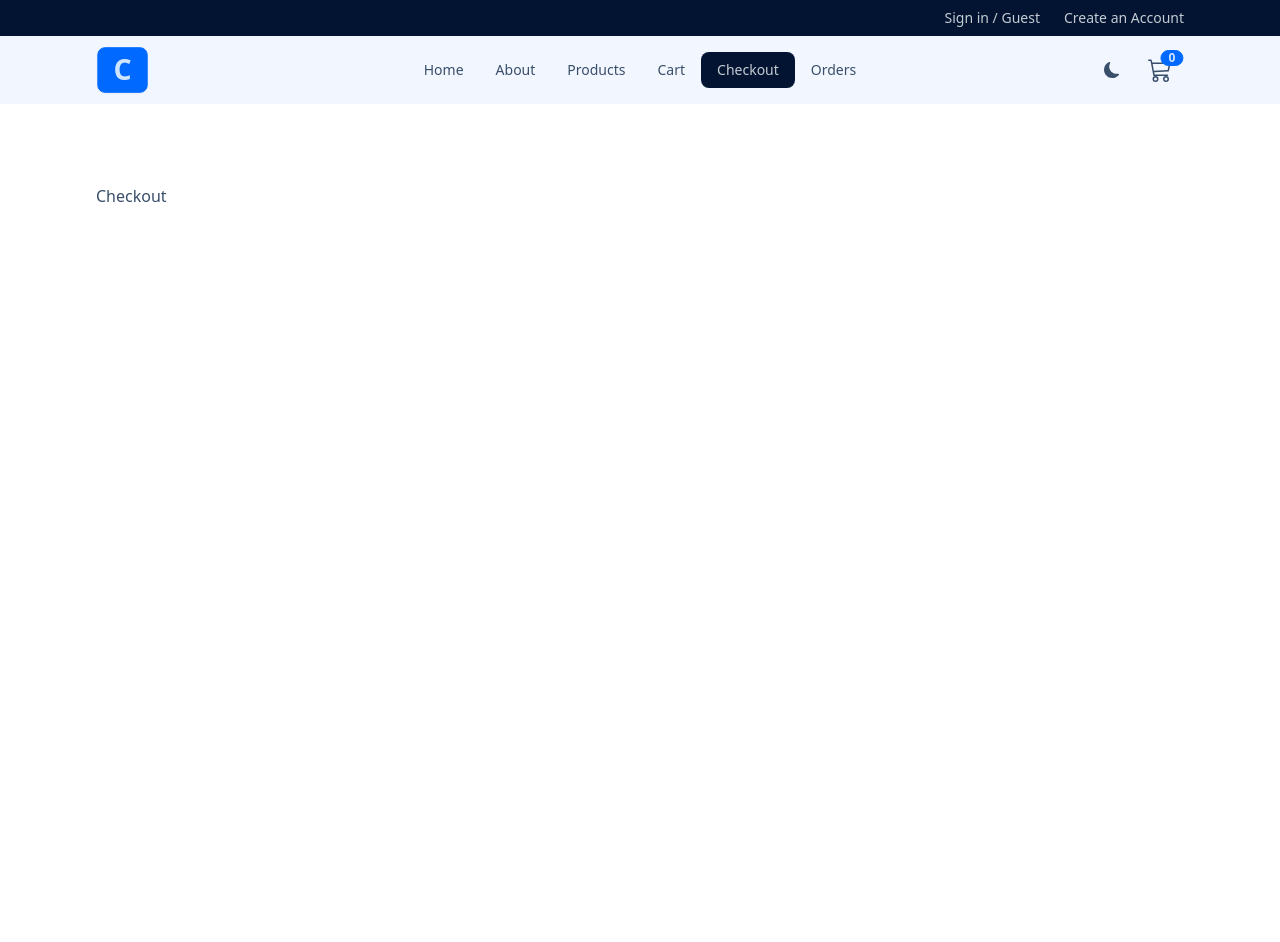
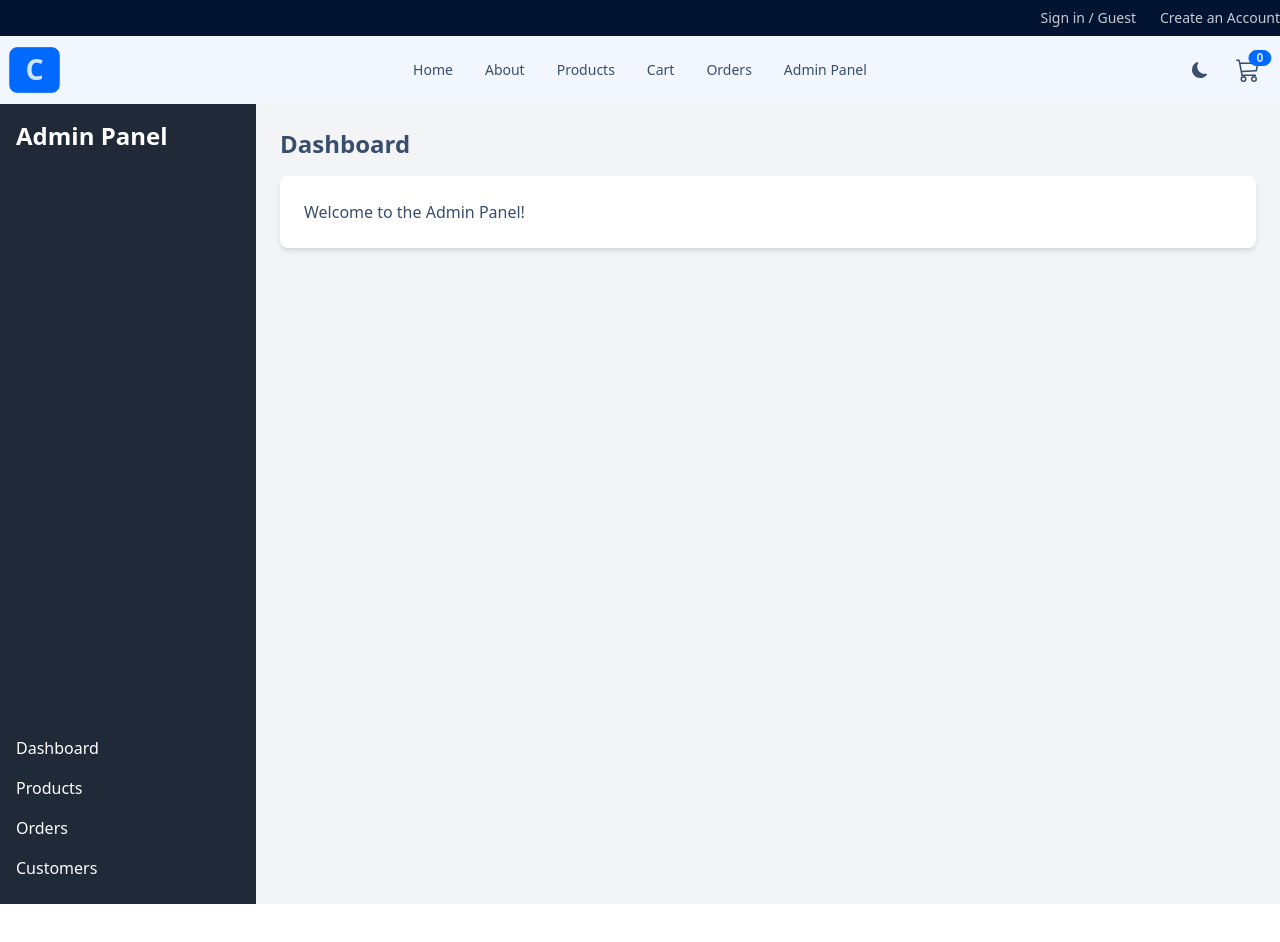
Before and after one commit to Shreykumar1/Ecommerce, a React app in the folder client/: page /checkout in a window 1280 px wide. Shown: the top 942 px of the page. Before the commit the page ends 800 px from the top, so only its background shows below. Built offline with nearby package versions, Linux system fonts and the light colour scheme; the HTML template or start-up script is replaced by a standard one.

Commit message:
Admin Panel Structure

```diff
--- a/client/src/App.jsx
+++ b/client/src/App.jsx
@@ -1,7 +1,7 @@
 import { useState, useEffect } from 'react'
 import { createBrowserRouter ,RouterProvider } from 'react-router-dom';
 import { Cart,Checkout,Error,HomeLayout,Landing,Login,Orders,Products,Register,SingleProduct, Admin } from './pages';
-import { ErrorElement } from './components';
+import { AdminCustomers, AdminOrders, AdminProducts, Dashboard, ErrorElement } from './components';
 import { useGlobalContext } from './context';
 import 'react-toastify/dist/ReactToastify.css';
 import { ToastContainer } from 'react-toastify';
@@ -60,6 +60,24 @@
         {
           path : '/admin',
           element : <Admin />,
+          children : [
+            {
+              index : true,
+              element : <Dashboard />
+            },
+            {
+              path : '/admin/customer',
+              element : <AdminCustomers />
+            },
+            {
+              path : '/admin/product',
+              element : <AdminProducts />
+            },
+            {
+              path : '/admin/order',
+              element : <AdminOrders />
+            },
+          ]
         },
       ]
     },
--- /dev/null
+++ b/client/src/components/admin/AdminCustomers.jsx
@@ -0,0 +1,9 @@
+import React from 'react'
+
+const AdminCustomers = () => {
+  return (
+    <div>AdminCustomers</div>
+  )
+}
+
+export default AdminCustomers
--- /dev/null
+++ b/client/src/components/admin/AdminOrders.jsx
@@ -0,0 +1,9 @@
+import React from 'react'
+
+const AdminOrders = () => {
+  return (
+    <div>AdminOrders</div>
+  )
+}
+
+export default AdminOrders
--- /dev/null
+++ b/client/src/components/admin/AdminProducts.jsx
@@ -0,0 +1,9 @@
+import React from 'react'
+
+const AdminProducts = () => {
+  return (
+    <div>AdminProducts</div>
+  )
+}
+
+export default AdminProducts
--- /dev/null
+++ b/client/src/components/admin/Dashboard.jsx
@@ -0,0 +1,9 @@
+import React from 'react'
+
+const Dashboard = () => {
+  return (
+    <div>Dashboard</div>
+  )
+}
+
+export default Dashboard
--- a/client/src/components/index.js
+++ b/client/src/components/index.js
@@ -15,3 +15,8 @@
 export { default as SectionTitle} from "./cart/SectionTitle"
 // Order
 export { default as OrderList} from "./order/OrderList"
+// Admin
+export { default as Dashboard} from "./admin/Dashboard"
+export { default as AdminProducts} from "./admin/AdminProducts"
+export { default as AdminOrders} from "./admin/AdminOrders"
+export { default as AdminCustomers} from "./admin/AdminCustomers"
--- a/client/src/components/navbar/NavLinks.jsx
+++ b/client/src/components/navbar/NavLinks.jsx
@@ -6,8 +6,8 @@
     { id: 2, url: 'about', text: 'about' },
     { id: 3, url: 'products', text: 'products' },
     { id: 4, url: 'cart', text: 'cart' },
-    { id: 5, url: 'checkout', text: 'checkout' },
     { id: 6, url: 'orders', text: 'orders' },
+    { id: 5, url: 'admin', text: 'admin panel' },
   ];
 
 
--- a/client/src/index.css
+++ b/client/src/index.css
@@ -2,8 +2,8 @@
 @tailwind components;
 @tailwind utilities;
 
-@layer components{
+/* @layer components{
     .align-element {
         @apply mx-auto max-w-6xl px-8;
     }
-}
+} */
--- a/client/src/pages/Admin.jsx
+++ b/client/src/pages/Admin.jsx
@@ -1,7 +1,7 @@
 import React, { useEffect } from 'react'
 import { useGlobalContext } from '../context';
 import { toast } from 'react-toastify';
-import {  useNavigate} from 'react-router-dom';
+import {  Link, Outlet, useNavigate} from 'react-router-dom';
 
 
 
@@ -22,7 +22,35 @@
 
 
   return (
-    <div>Admin</div>
+    <div className="flex h-screen bg-gray-100">
+      <div className="flex-shrink-0 w-64 bg-gray-800">
+        {/* Sidebar */}
+        <div className="h-full py-4 flex flex-col ">
+          {/* Logo */}
+          <div className="px-4">
+            <h1 className="text-white text-2xl font-bold">Admin Panel</h1>
+          </div>
+          {/* Navigation */}
+          <nav className="mt-0">
+            {/* <a href="#" className="block px-4 py-2 text-white hover:bg-gray-700">Dashboard</a>
+            <a href="#" className="block px-4 py-2 text-white hover:bg-gray-700">Products</a>
+            <a href="#" className="block px-4 py-2 text-white hover:bg-gray-700">Orders</a>
+            <a href="#" className="block px-4 py-2 text-white hover:bg-gray-700">Customers</a> */}
+            <Link to='/admin/product' >Products</Link>
+            <Link to='/admin/order' >Orders</Link>
+            <Link to='/admin/customer' >Customers</Link>
+          </nav>
+        </div>
+      </div>
+      <div className="flex-1 p-6 overflow-y-auto text-blue-700">
+        {/* Content */}
+        <h2 className="text-2xl font-bold mb-4 text-black">Dashboard</h2>
+        <div className="bg-white p-6 rounded-lg shadow-md text-black">
+          <p>Welcome to the Admin Panel!</p>
+        </div>
+        <Outlet />
+      </div>
+    </div>
   )
 }
 
--- a/client/src/pages/Checkout.jsx
+++ b/client/src/pages/Checkout.jsx
@@ -1,9 +1,33 @@
-import React from 'react'
+import React from 'react';
 
-const Checkout = () => {
+const AdminPanel = () => {
   return (
-    <div>Checkout</div>
-  )
-}
+    <div className="flex h-screen bg-gray-100">
+      <div className="flex-shrink-0 w-64 bg-gray-800">
+        {/* Sidebar */}
+        <div className="h-full py-4 flex flex-col justify-between">
+          {/* Logo */}
+          <div className="px-4">
+            <h1 className="text-white text-2xl font-bold">Admin Panel</h1>
+          </div>
+          {/* Navigation */}
+          <nav className="mt-6">
+            <a href="#" className="block px-4 py-2 text-white hover:bg-gray-700">Dashboard</a>
+            <a href="#" className="block px-4 py-2 text-white hover:bg-gray-700">Products</a>
+            <a href="#" className="block px-4 py-2 text-white hover:bg-gray-700">Orders</a>
+            <a href="#" className="block px-4 py-2 text-white hover:bg-gray-700">Customers</a>
+          </nav>
+        </div>
+      </div>
+      <div className="flex-1 p-6 overflow-y-auto">
+        {/* Content */}
+        <h2 className="text-2xl font-bold mb-4">Dashboard</h2>
+        <div className="bg-white p-6 rounded-lg shadow-md">
+          <p>Welcome to the Admin Panel!</p>
+        </div>
+      </div>
+    </div>
+  );
+};
 
-export default Checkout
+export default AdminPanel;
--- a/client/src/pages/HomeLayout.jsx
+++ b/client/src/pages/HomeLayout.jsx
@@ -12,7 +12,7 @@
       {isPageLoading ? (
         <h1>Loading</h1>
       ) : (
-        <section className='align-element py-20'>
+        <section className='align-element pb-20'>
           <Outlet />
         </section>
       )}
```
